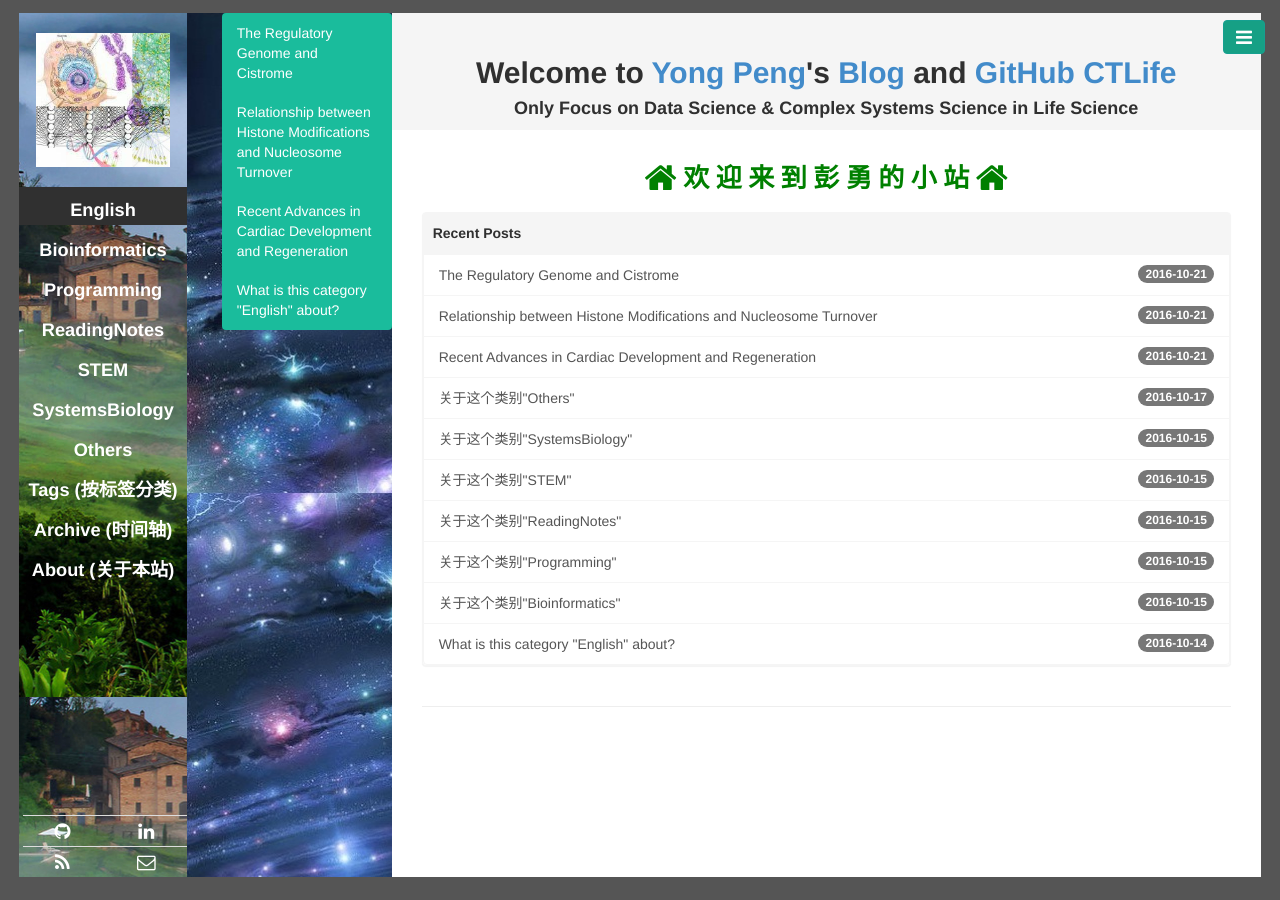
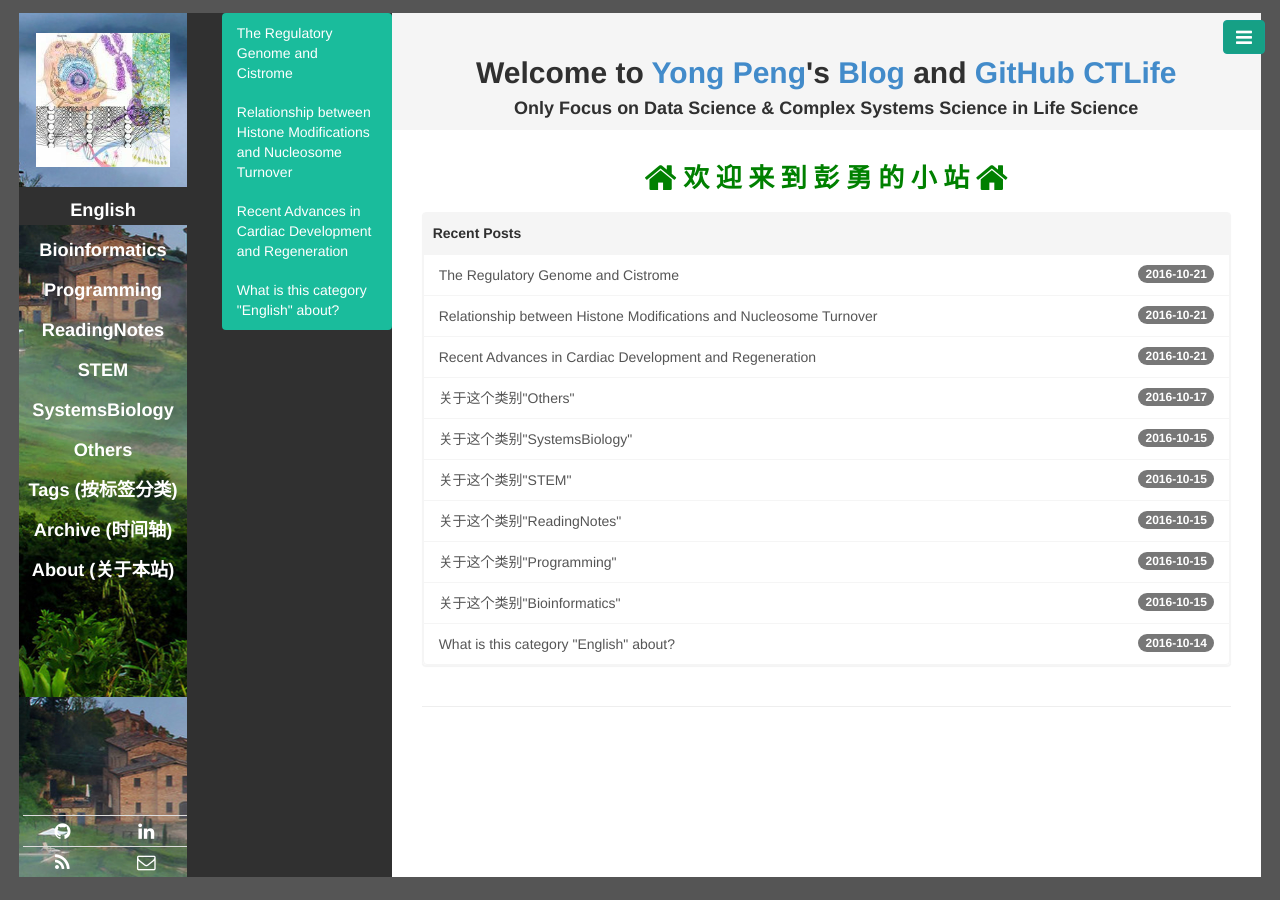
Before and after one commit to CTLife/CTLife.github.io, a Jekyll site: the page built from index.html, in a window 1280 px wide. Built offline with Jekyll 4.4.1, drawn with Linux system fonts in a browser that asks for light colours; Markdown is read by kramdown in place of the engine named in the settings; the list of posts is cut into pages by our own code.

Commit message:
Update base.css

```diff
--- a/public/css/base.css
+++ b/public/css/base.css
@@ -69,7 +69,7 @@ body, html {
 /* 中部目录栏 */
 .aside2 {
   background-color: #303030;
-  background-image: url(/public/img/logo-2.jpg);
+  /*background-image: url(/public/img/logo-2.jpg);*/
   width: 55%;
   height: 100%;
   border-right: 0px solid #2E8B57;
```
